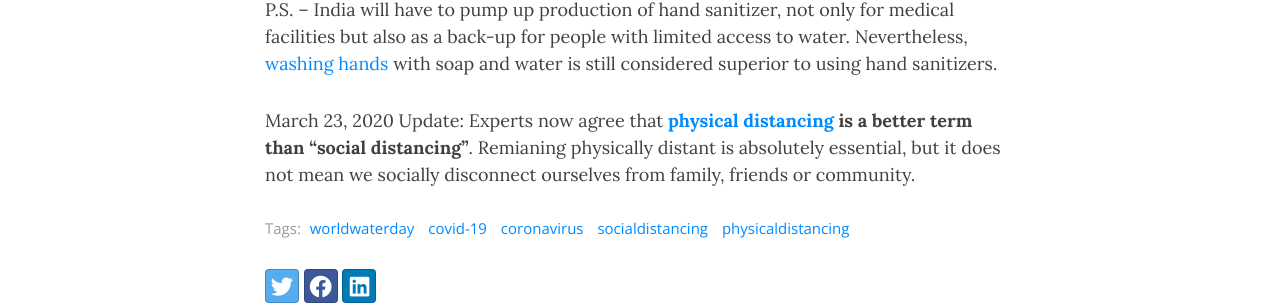
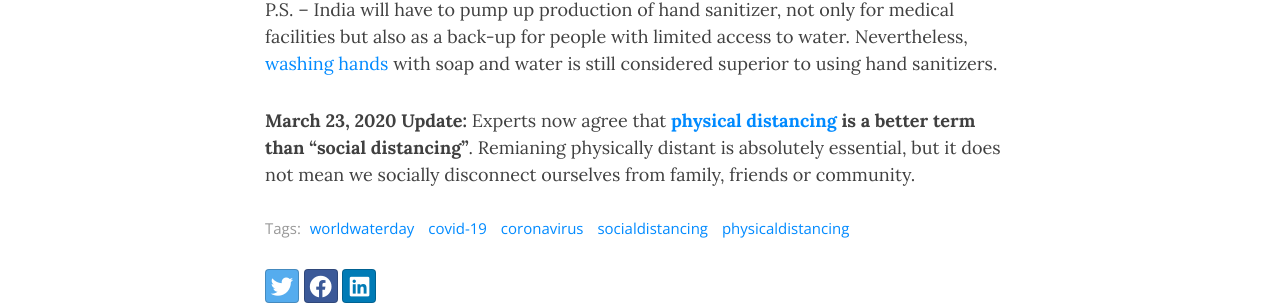
Before and after one commit to vaikush/vaikush.github.io, a Jekyll site: the page built from _posts/2020-03-22-world-water-day.md, in a window 1280 px wide and 900 px high, scrolled down 3487 px. Shown: the part 243-548 px from the top of the window. Built offline with Jekyll 4.4.1, drawn with Linux system fonts in a browser that asks for light colours; nearby versions of some CDN libraries.

```diff
--- a/_posts/2020-03-22-world-water-day.md
+++ b/_posts/2020-03-22-world-water-day.md
@@ -37,4 +37,4 @@ Being 10 days ahead in social distancing, a reckoning of social inequalities and
 
 P.S. – India will have to pump up production of hand sanitizer, not only for medical facilities but also as a back-up for people with limited access to water. Nevertheless, [washing hands](https://www.who.int/gpsc/5may/Hand_Hygiene_Why_How_and_When_Brochure.pdf) with soap and water is still considered superior to using hand sanitizers.
 
-March 23, 2020 Update: Experts now agree that **[physical distancing](https://www.ctvnews.ca/health/coronavirus/why-health-officials-say-physical-distancing-is-a-better-term-than-social-distancing-1.4863344) is a better term than "social distancing"**. Remianing physically distant is absolutely essential, but it does not mean we socially disconnect ourselves from family, friends or community.
+**March 23, 2020 Update:** Experts now agree that **[physical distancing](https://www.ctvnews.ca/health/coronavirus/why-health-officials-say-physical-distancing-is-a-better-term-than-social-distancing-1.4863344) is a better term than "social distancing"**. Remianing physically distant is absolutely essential, but it does not mean we socially disconnect ourselves from family, friends or community.
```
